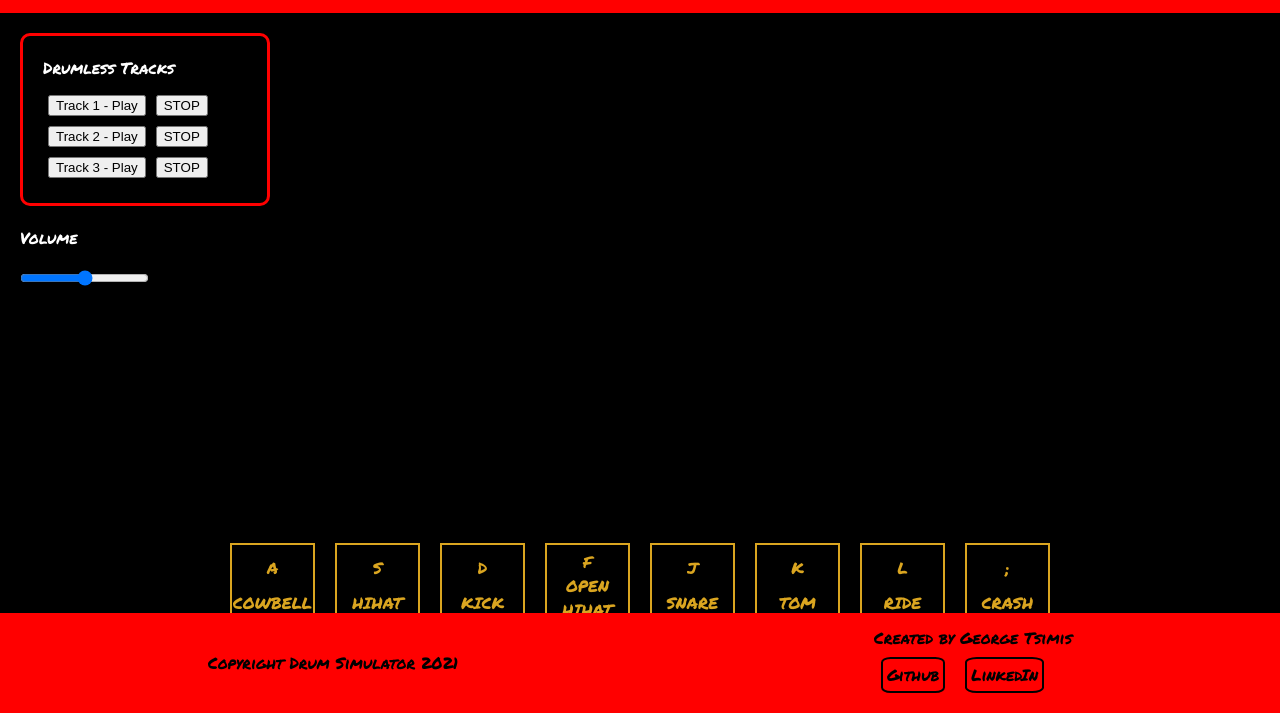
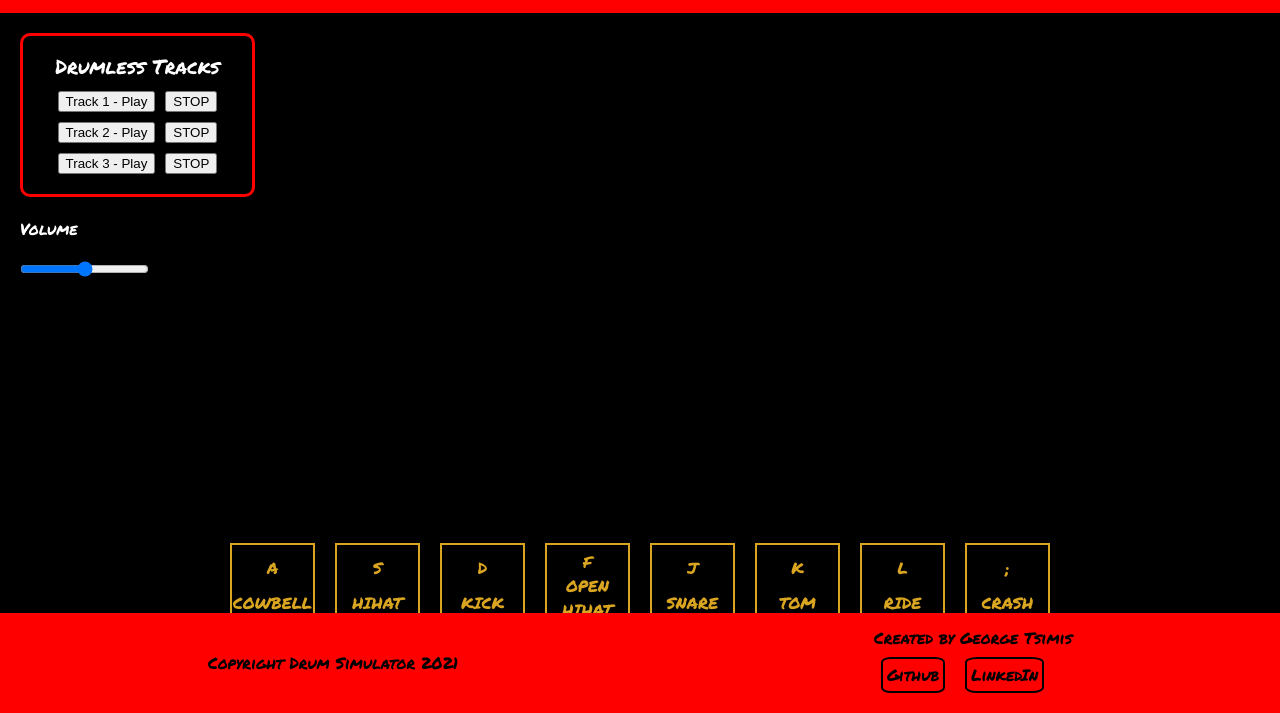
Before and after one commit to GGMU1986/Drum-Simulator-JS, a website built with webpack: page drum_simulator/index.html in a window 1280 px wide. Shown: the part 87-800 px from the top of the page. Built offline with nearby package versions, Linux system fonts and the light colour scheme.

Commit message:
Fixed dropless tracks table with CSS

```diff
--- a/drum_simulator/index.html
+++ b/drum_simulator/index.html
@@ -30,7 +30,9 @@
 
     <section class="main">
         <nav class="drumless">
-            <p>Drumless Tracks</p>
+            <div>
+                <p>Drumless Tracks</p>
+            </div>
         </nav>
 
         <!-- <aside>
--- a/drum_simulator/src/index.scss
+++ b/drum_simulator/src/index.scss
@@ -120,6 +120,10 @@ footer {
   height: 500px;
 }
 
+// @media  {
+
+// }
+
 .key > p {
   color: goldenrod;
   text-align: center;
@@ -127,7 +131,6 @@ footer {
 
 .playing {
   border: 3px solid blue;
-  //background-color: indigo;
   transform: scale(1.1);
   height: 90px;
   width: 90px;
@@ -156,13 +159,9 @@ footer {
 //   color: white;
 // }
 
+//
 // drumless tracks buttons
-
-// .main {
-//   display: flex;
-//   justify-content: space-between;
-
-// }
+//
 
 #mute {
   margin: 20px;
@@ -175,8 +174,8 @@ footer {
 
 .drumless {
   margin: 20px;
-  padding: 20px;
-  width: 250px;
+  padding: 15px;
+  width: 235px;
   //height: 200px;
   // display: flex;
   // flex-direction: column;
@@ -185,12 +184,14 @@ footer {
 }
 .music {
   display: flex;
+  justify-content: center;
 }
 
-.drumless > p {
+.drumless > div > p {
   color: white;
-  padding-bottom: 10px
-  //font-size: 25px;
+  font-size: 20px;
+  padding-bottom: 5px;
+  text-align: center;
 }
 
 aside {
```
Also changed, not shown: drum_simulator/dist/main.css.
